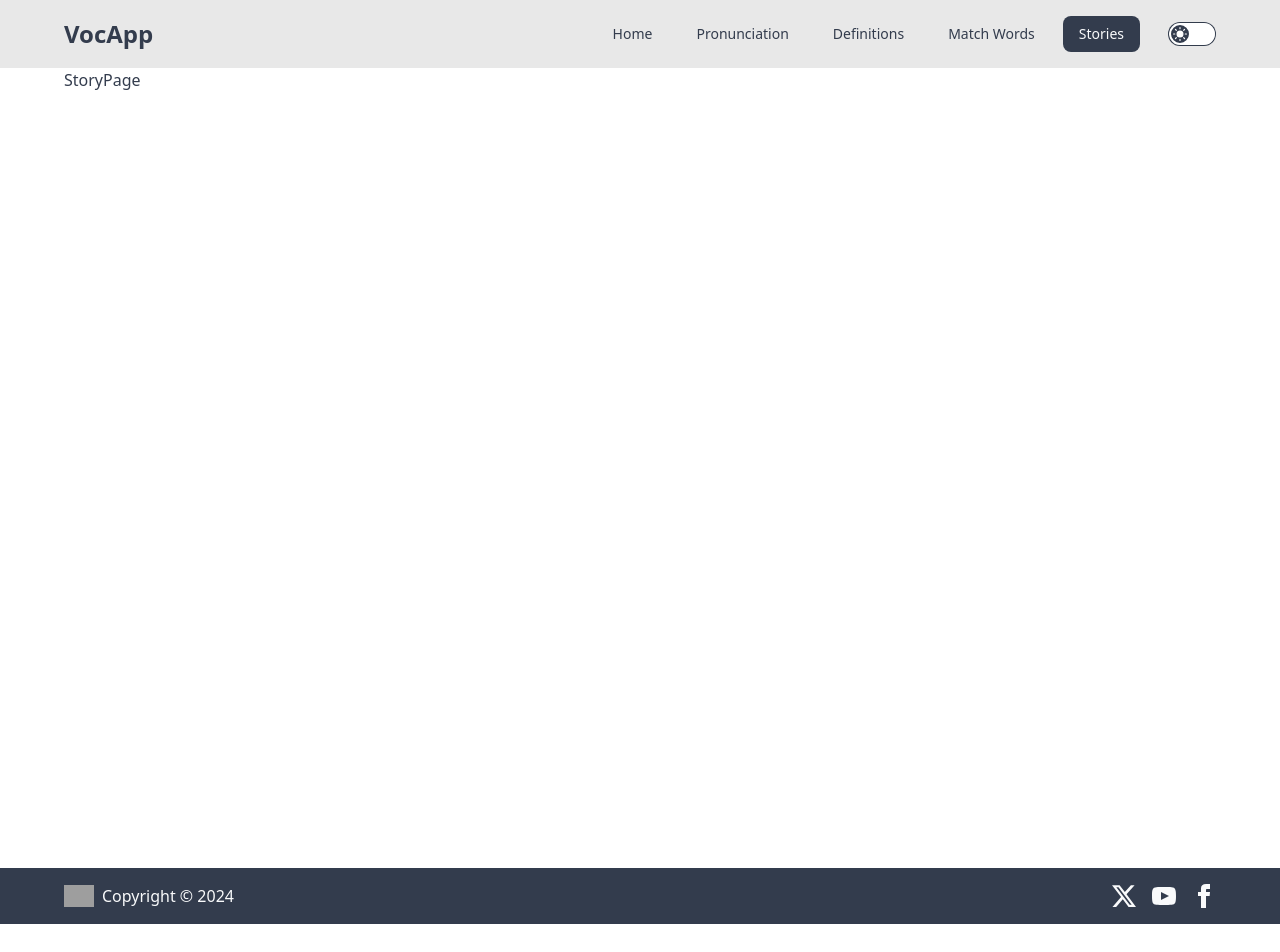
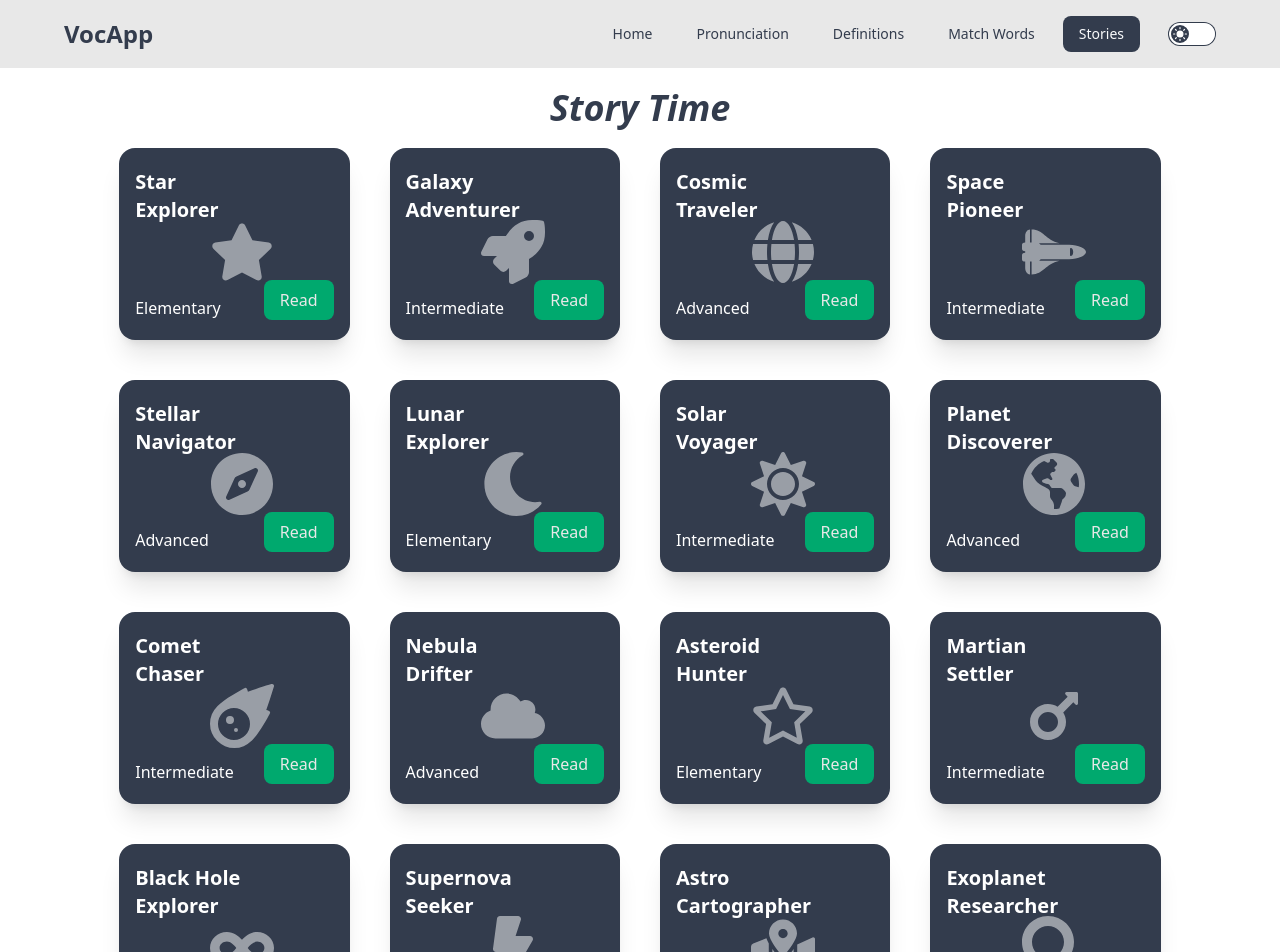
Before and after one commit to aliaydogdu105/vocapp, a React (Vite) app: page /stories in a window 1280 px wide. Shown: the top 952 px of the page. Before the commit the page ends 924 px from the top, so only its background shows below. Built offline with nearby package versions, Linux system fonts and the light colour scheme; grey boxes are pictures that could not be loaded.

Commit message:
feat: add story cards

```diff
--- a/src/pages/MainLayoutPage.jsx
+++ b/src/pages/MainLayoutPage.jsx
@@ -115,6 +115,11 @@ const Navbar = () => {
                 Match Words
               </NavLink>
             </li>
+            <li>
+              <NavLink to="/stories" onClick={handleNavLinkClick}>
+                Stories
+              </NavLink>
+            </li>
             <span className=" text-7xl text-gray-700 animate-pulse">
               &#8892;
             </span>
--- /dev/null
+++ b/src/pages/StoryPage/components/StoryCards.jsx
@@ -0,0 +1,22 @@
+import React from "react";
+
+const StoryCards = ({ name, level, icon }) => {
+  return (
+    <div className=" flex bg-neutral text-white rounded-2xl py-5 px-4 w-4/5 h-48 sm:w-2/5 xl:w-1/5 shadow-xl relative">
+      <div className=" absolute top-1/2 left-1/2 scale-[4] opacity-50">
+        {icon}
+      </div>
+      <div className=" flex w-full">
+        <div className=" flex flex-col justify-between ">
+          <h2 className=" text-xl font-semibold">{name}</h2>
+          <p>{level}</p>
+        </div>
+        <div className=" flex flex-1 items-end justify-end">
+          <button className=" bg-success text-base-200 py-2 px-4 rounded-lg hover:bg-opacity-75 active:scale-95 transition-all">Read</button>
+        </div>
+      </div>
+    </div>
+  );
+};
+
+export default StoryCards;
--- a/src/pages/StoryPage/index.jsx
+++ b/src/pages/StoryPage/index.jsx
@@ -1,9 +1,148 @@
-import React from 'react'
+import React from "react";
+import StoryCards from "./components/StoryCards";
+import {
+  FaStar,
+  FaRocket,
+  FaGlobe,
+  FaSpaceShuttle,
+  FaCompass,
+  FaMoon,
+  FaSun,
+  FaGlobeAmericas,
+  FaMeteor,
+  FaCloud,
+  FaRegStar,
+  FaMars,
+  FaInfinity,
+  FaBolt,
+  FaMapMarkedAlt,
+  FaSearch,
+  FaSatellite,
+  FaPlane,
+  FaComments,
+  FaClock,
+} from "react-icons/fa";
+
+const data = [
+  {
+    name: "Star Explorer",
+    icon: <FaStar />,
+    level: "Elementary",
+  },
+  {
+    name: "Galaxy Adventurer",
+    icon: <FaRocket />,
+    level: "Intermediate",
+  },
+  {
+    name: "Cosmic Traveler",
+    icon: <FaGlobe />,
+    level: "Advanced",
+  },
+  {
+    name: "Space Pioneer",
+    icon: <FaSpaceShuttle />,
+    level: "Intermediate",
+  },
+  {
+    name: "Stellar Navigator",
+    icon: <FaCompass />,
+    level: "Advanced",
+  },
+  {
+    name: "Lunar Explorer",
+    icon: <FaMoon />,
+    level: "Elementary",
+  },
+  {
+    name: "Solar Voyager",
+    icon: <FaSun />,
+    level: "Intermediate",
+  },
+  {
+    name: "Planet Discoverer",
+    icon: <FaGlobeAmericas />,
+    level: "Advanced",
+  },
+  {
+    name: "Comet Chaser",
+    icon: <FaMeteor />,
+    level: "Intermediate",
+  },
+  {
+    name: "Nebula Drifter",
+    icon: <FaCloud />,
+    level: "Advanced",
+  },
+  {
+    name: "Asteroid Hunter",
+    icon: <FaRegStar />,
+    level: "Elementary",
+  },
+  {
+    name: "Martian Settler",
+    icon: <FaMars />,
+    level: "Intermediate",
+  },
+  {
+    name: "Black Hole Explorer",
+    icon: <FaInfinity />,
+    level: "Advanced",
+  },
+  {
+    name: "Supernova Seeker",
+    icon: <FaBolt />,
+    level: "Advanced",
+  },
+  {
+    name: "Astro Cartographer",
+    icon: <FaMapMarkedAlt />,
+    level: "Intermediate",
+  },
+  {
+    name: "Exoplanet Researcher",
+    icon: <FaSearch />,
+    level: "Advanced",
+  },
+  {
+    name: "Interstellar Wanderer",
+    icon: <FaSatellite />,
+    level: "Intermediate",
+  },
+  {
+    name: "Galactic Pilot",
+    icon: <FaPlane />,
+    level: "Elementary",
+  },
+  {
+    name: "Alien Communicator",
+    icon: <FaComments />,
+    level: "Advanced",
+  },
+  {
+    name: "Time Traveler",
+    icon: <FaClock />,
+    level: "Intermediate",
+  },
+];
 
 const StoryPage = () => {
+  const storyList = data.map((story) => (
+    <StoryCards
+      key={story.name}
+      name={story.name}
+      level={story.level}
+      icon={story.icon}
+    />
+  ));
   return (
-    <div>StoryPage</div>
-  )
-}
+    <div className=" flex flex-col justify-center items-center ">
+      <h1 className=" text-4xl font-semibold italic my-5">Story Time</h1>
+      <div className=" flex justify-center gap-10 pb-10 flex-wrap">
+        {storyList}
+      </div>
+    </div>
+  );
+};
 
-export default StoryPage
+export default StoryPage;
```
